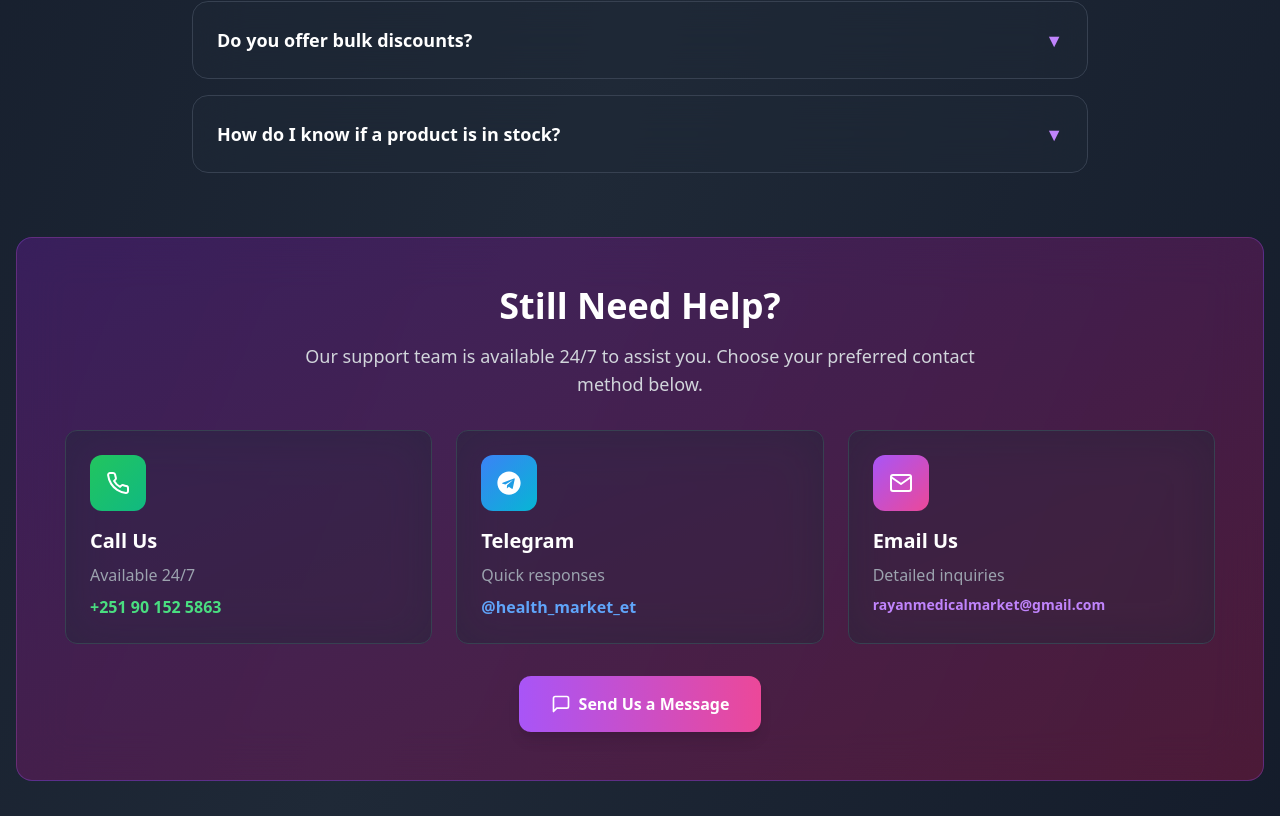
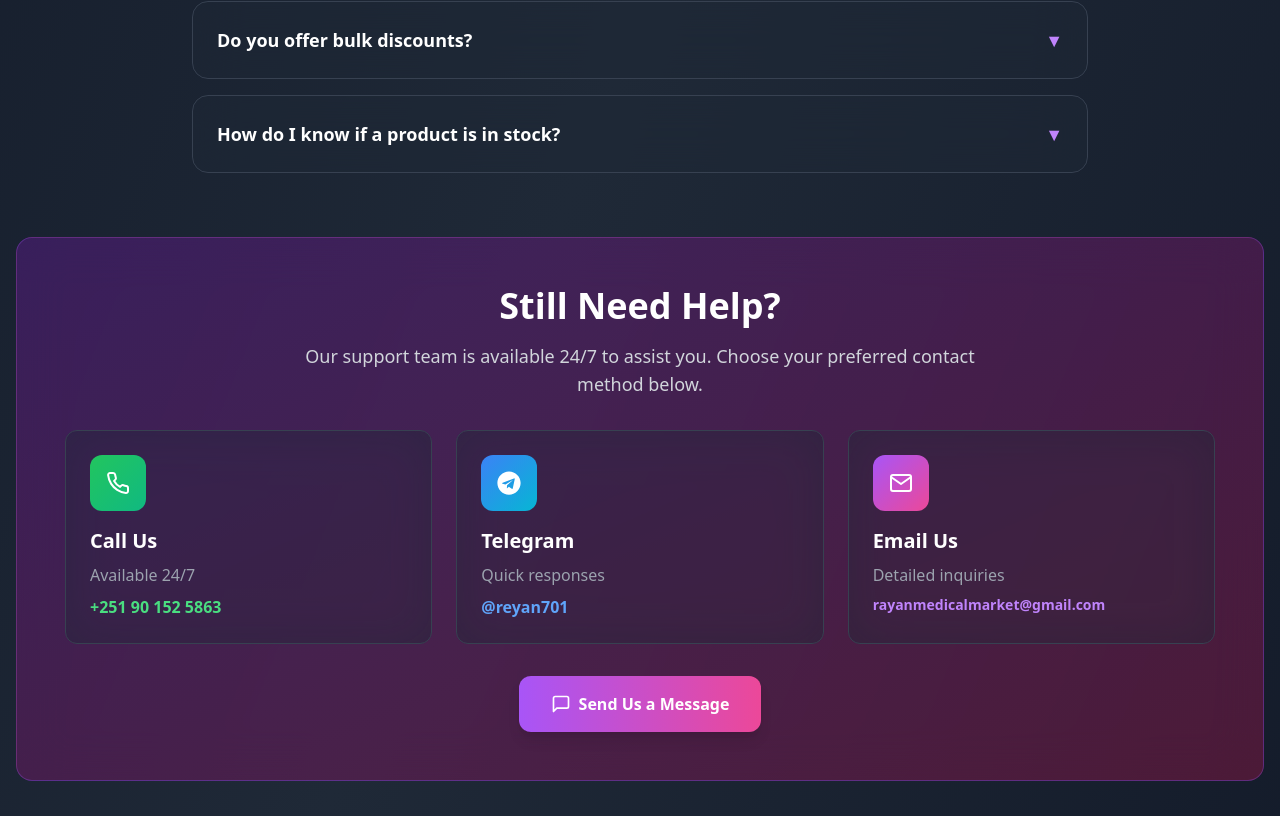
Before and after one commit to AbdilazizNasir96/Medical_Market, a React (Vite) app: page /help in a window 1280 px wide. Shown: the part 1589-2405 px from the top of the page. Built offline with nearby package versions, Linux system fonts and the light colour scheme; no server answers.

Commit message:
Update Telegram username to @reyan701 in Help page

```diff
--- a/src/pages/public/HelpPage.jsx
+++ b/src/pages/public/HelpPage.jsx
@@ -199,7 +199,7 @@ const HelpPage = () => {
 
             {/* Telegram */}
             <a
-              href="https://t.me/health_market_et"
+              href="https://t.me/reyan701"
               target="_blank"
               rel="noopener noreferrer"
               className="bg-gray-800/50 backdrop-blur-xl rounded-xl p-4 sm:p-6 border border-gray-700 hover:border-blue-500/50 transition-all hover:scale-105 group"
@@ -209,7 +209,7 @@ const HelpPage = () => {
               </div>
               <h3 className="text-lg sm:text-xl font-bold text-white mb-2">Telegram</h3>
               <p className="text-gray-400 text-sm sm:text-base mb-2">Quick responses</p>
-              <p className="text-blue-400 font-semibold text-sm sm:text-base">@health_market_et</p>
+              <p className="text-blue-400 font-semibold text-sm sm:text-base">@reyan701</p>
             </a>
 
             {/* Email */}
```
